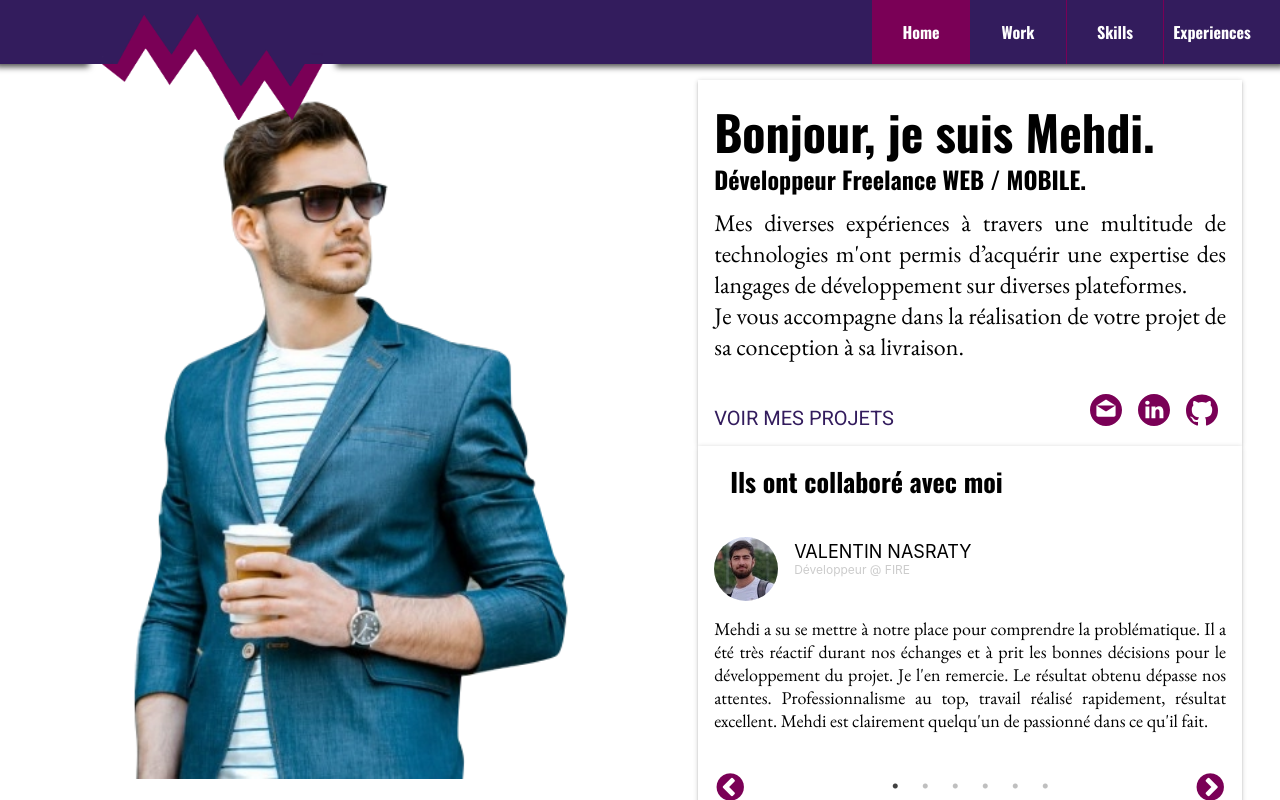
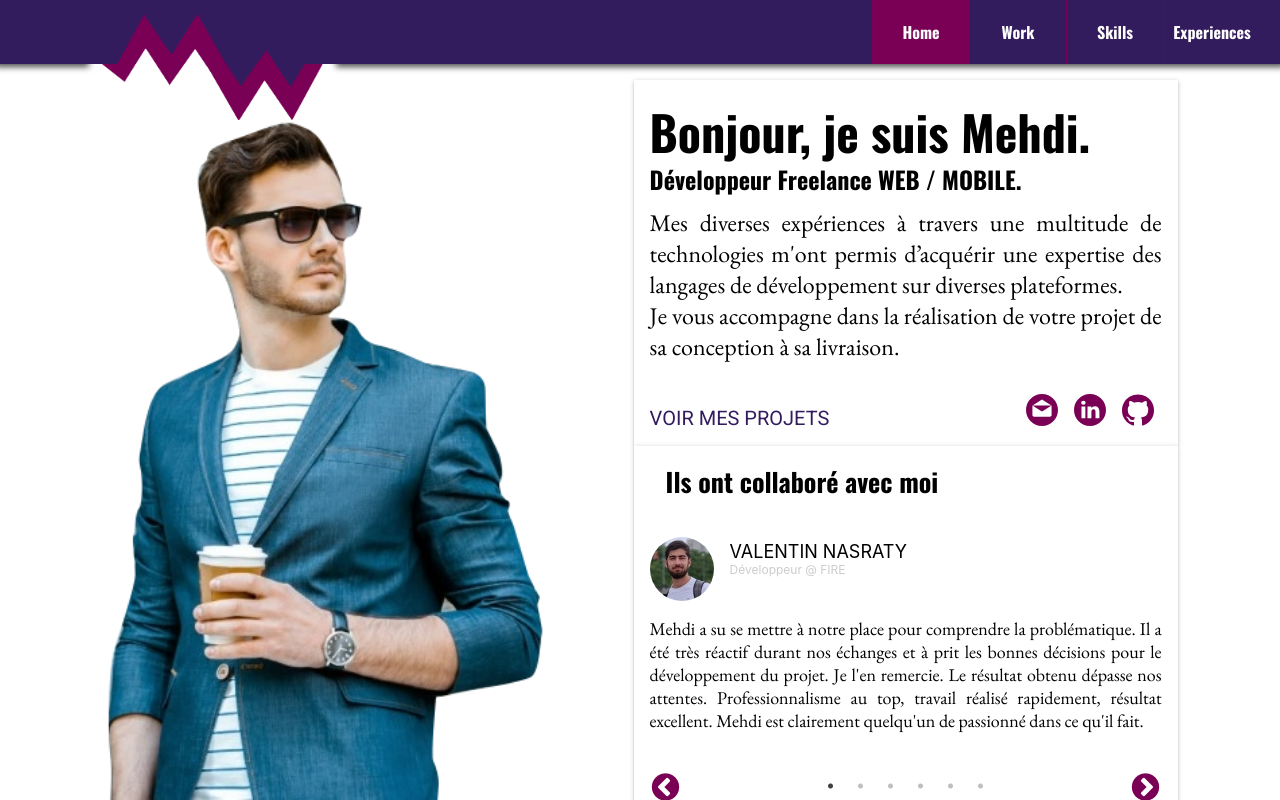
Before and after one commit to mehdidotcafe/mehdi.cafe, a React (Create React App) app: page / in a window 1280 px wide. Built offline with nearby package versions, Linux system fonts and the light colour scheme.

Commit message:
fix scroller

```diff
--- a/src/component/Scroller.js
+++ b/src/component/Scroller.js
@@ -33,11 +33,11 @@ class Scroller extends Component {
 
   bindListener() {
     //console.log(this.containerRef.current)
-    //this.containerRef.current.addEventListener('scroll', this.onScroll)
+    this.containerRef.current.addEventListener('scroll', this.onScroll)
   }
 
   unbindListener() {
-    //this.containerRef.current.removeEventListener('scroll', this.onScroll)
+    this.containerRef.current.removeEventListener('scroll', this.onScroll)
   }
 
   getContainerScrollTop() {
@@ -124,7 +124,7 @@ class Scroller extends Component {
 
   render() {
     return (
-      <div ref={this.containerRef} style={{height: this.props.height, maxHeight: this.props.height, overflow: 'auto'}} onScroll={this.onScroll.bind(this)}>
+      <div ref={this.containerRef} style={{height: this.props.height, maxHeight: this.props.height, overflow: 'auto'}}>
         { this.sections.map(child => child) }
       </div>
     )
--- a/src/pages/Landing.css
+++ b/src/pages/Landing.css
@@ -1,17 +1,14 @@
 .landing-avatar-image {
-  align-self: flex-end;
+  vertical-align: bottom;
   height: 85vh;
-  margin-left: 128px;
-  margin-right: 128px;
-  /* left: calc(50vw - (478px / 2)); */
+  margin-left: 8vw;
 }
 
 .landing-container {
   width: 100%;
-  height: 100%;
+  height: calc(100vh - 64px);
   display: flex;
   flex-direction: row;
-  align-items: center;
 }
 
 .landing-container .main-text-container h1, .landing-container .main-text-container .first-text {
@@ -93,7 +90,11 @@
 }
 
 .landing-container .info-container {
+  margin: 0 auto;
+  display: flex;
+  flex-direction: column;
+  justify-content: space-around;
   z-index: 3;
   margin-top: 16px;
-  margin-right: 32px;
+  margin-right: 8vw;
 }
--- a/src/pages/Landing.js
+++ b/src/pages/Landing.js
@@ -26,9 +26,10 @@ class Landing extends BasicPage {
 
   renderContent() {
     return (
-      <div>
         <div className="landing-container">
-            <Image src="/images-webp/me-transparent-2.png" className="landing-avatar-image" alt="Mehdi Meddour"/>
+            <div style={{alignSelf: 'flex-end'}}>
+              <Image src="/images-webp/me-transparent-2.png" className="landing-avatar-image" alt="Mehdi Meddour"/>
+            </div>
             <div className="info-container">
               <div className="main-text-container">
                 <p className="first-text">Bonjour, je suis Mehdi.</p>
@@ -46,7 +47,6 @@ class Landing extends BasicPage {
               </div>
             </div>
         </div>
-      </div>
     )
   }
 }
```
Also changed, not shown: 1 other file (tests, documents, lock files or other folders).
